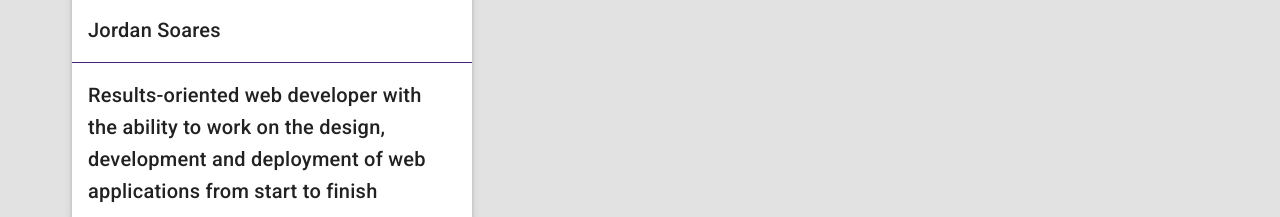
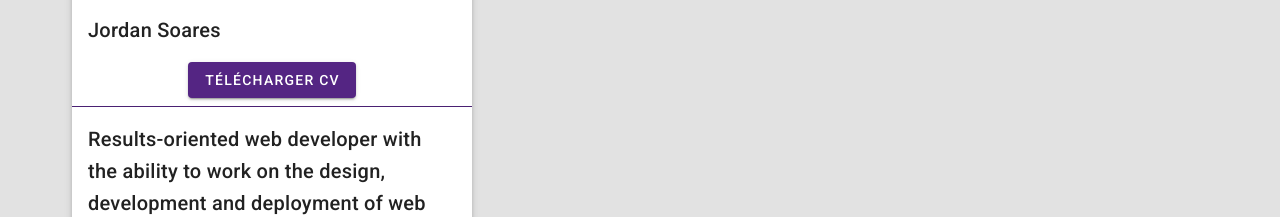
Before and after one commit to JordanSOA/vue-page, a Vue app in the folder front/personal-page/: page / in a window 1280 px wide. Both pictures are taken after a click on the button 441 px from the left and 536 px from the top of the page. Shown: the part 579-796 px from the top of the page. Built offline with nearby package versions, Linux system fonts and the light colour scheme; what vue-flag-icon would draw is missing.

Commit message:
[webdev-1] first implementation

```diff
--- a/front/personal-page/src/components/PictureCard.vue
+++ b/front/personal-page/src/components/PictureCard.vue
@@ -30,6 +30,12 @@
         <v-expand-transition>
         <div v-show="show">
             <v-card-title class="myName"> {{ myName }} </v-card-title>
+            <v-btn
+                class="mb-2"
+                color="primary"
+                @click="openLink()">
+                {{dlCvIcon.label}}
+                </v-btn>
             <v-divider :color="dividerColor"></v-divider>
             <v-card-title class="shortDesc text-left"> {{$t('short_description2')}}</v-card-title>
         </div>
@@ -44,12 +50,21 @@ export default {
     data: () => ({
         myName: "Jordan Soares",
         show: false,
-        picturePath: require('../assets/img/persoPic.jpg')
+        picturePath: require('../assets/img/persoPic.jpg'),
+        dlCvIcon : {
+            icon: 'mdi-file-pdf-box',
+            url: 'https://storage.googleapis.com/webdev_bucket/22CV.pdf',
+            label:'Télécharger CV '
+            }
     }),
     computed: {
         dividerColor: function(){
             return this.$vuetify.theme.dark ? this.$vuetify.theme.themes.dark.primary : this.$vuetify.theme.themes.light.primary;
             }
+            ,
+        openLink : function(){
+            return window.open(this.dlCvIcon.url)
+        }
     }
 }
 </script>
--- a/front/personal-page/src/locales/en.json
+++ b/front/personal-page/src/locales/en.json
@@ -13,7 +13,7 @@
   "close_txt": "Close",
   "details_1": "Parisian Region",
   "details_2": "Has a Job",
-  "details_3": "2 years XP",
+  "details_3": "3 years XP",
   "details_4": "Diploma Advanced Technician",
   "details_5": "Agile/SCRUM",
   "details_6": "English C2",
--- a/front/personal-page/src/locales/fr.json
+++ b/front/personal-page/src/locales/fr.json
@@ -3,8 +3,8 @@
     "lang_FR": "en Français",
     "lang_GB": "en Anglais",
     "years": "années",
-    "short_description1": "Développeur Web, certifié en \"Agilité\" avec 2 ans d'expérience dans la programmation Front et Back End",
-    "short_description2": "Développeur web axé sur les résultats, apte à concevoir, développer et déployer des applications web du début à la fin",
+    "short_description1": "Ingénieur Logiciel, certifié en \"Agilité\" avec 2 ans d'expérience dans la programmation Front et Back End",
+    "short_description2": "Ingénieur Logiciel  axé sur les résultats, apte à concevoir, développer et déployer des applications web du début à la fin",
     "warning_sentence1": "Je tiens à rappeler que cette page me sert de terrain d'exploration. Cette application sera en constante évolution",
     "warning_sentence2": "Tout signalement de bogue est fortement apprécié",
     "reach_txt": "contactez-moi",
@@ -13,7 +13,7 @@
     "close_txt": "Fermer",
     "details_1": "Ile de France",
     "details_2": "En Poste",
-    "details_3": "2 ans XP ",
+    "details_3": "3 ans XP ",
     "details_4": "Titre Pro Niv3",
     "details_5": "Agile/SCRUM",
     "details_6": "Anglais C2",
```
